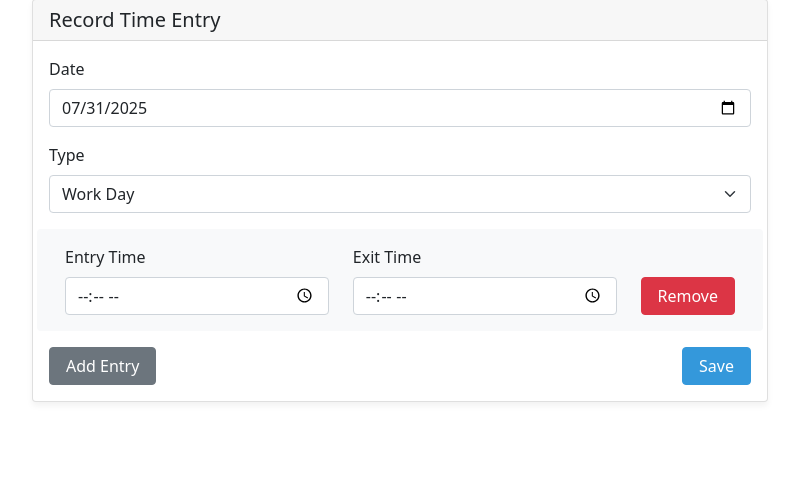
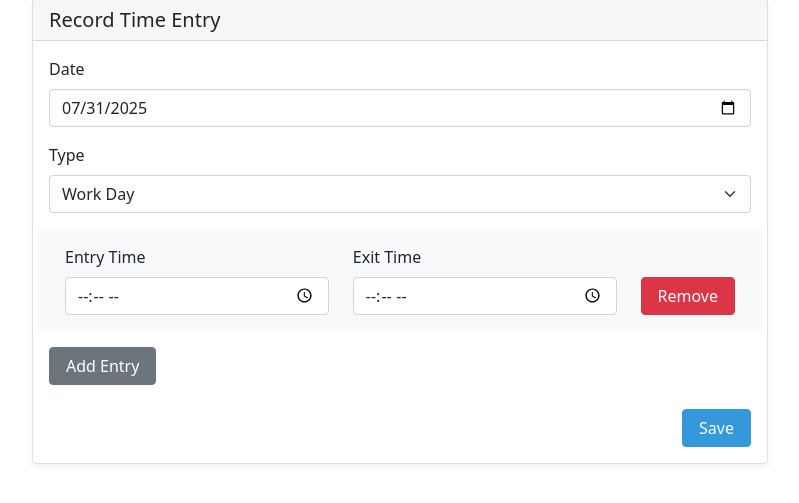
Before and after one commit to PPeitsch/TimeTrack, a Flask app: page /entry in a window 1280 px wide. Shown: the part 91-594 px from the top of the page, without its empty margins (240-1039 px from the left). Run offline with Flask 3, Linux system fonts and the light colour scheme.

Commit message:
refactor(html): Group time entry fields in manual entry form

```diff
--- a/app/templates/manual_entry.html
+++ b/app/templates/manual_entry.html
@@ -26,6 +26,8 @@
                         </select>
                     </div>
 
+                    <!-- New container for work day specific fields -->
+                    <div id="workDayFields">
                         <div id="timeEntries">
                             <div class="row mb-3 time-entry">
                                 <div class="col">
@@ -42,8 +44,13 @@
                             </div>
                         </div>
 
-                    <div class="d-flex justify-content-between">
+                        <div class="d-flex justify-content-start mt-2">
                              <button type="button" class="btn btn-secondary" id="addEntry">Add Entry</button>
+                        </div>
+                    </div>
+
+
+                    <div class="d-flex justify-content-end mt-4">
                         <button type="submit" class="btn btn-primary">Save</button>
                     </div>
                 </form>
```
Lines whose indentation alone changed are shown as unchanged.
